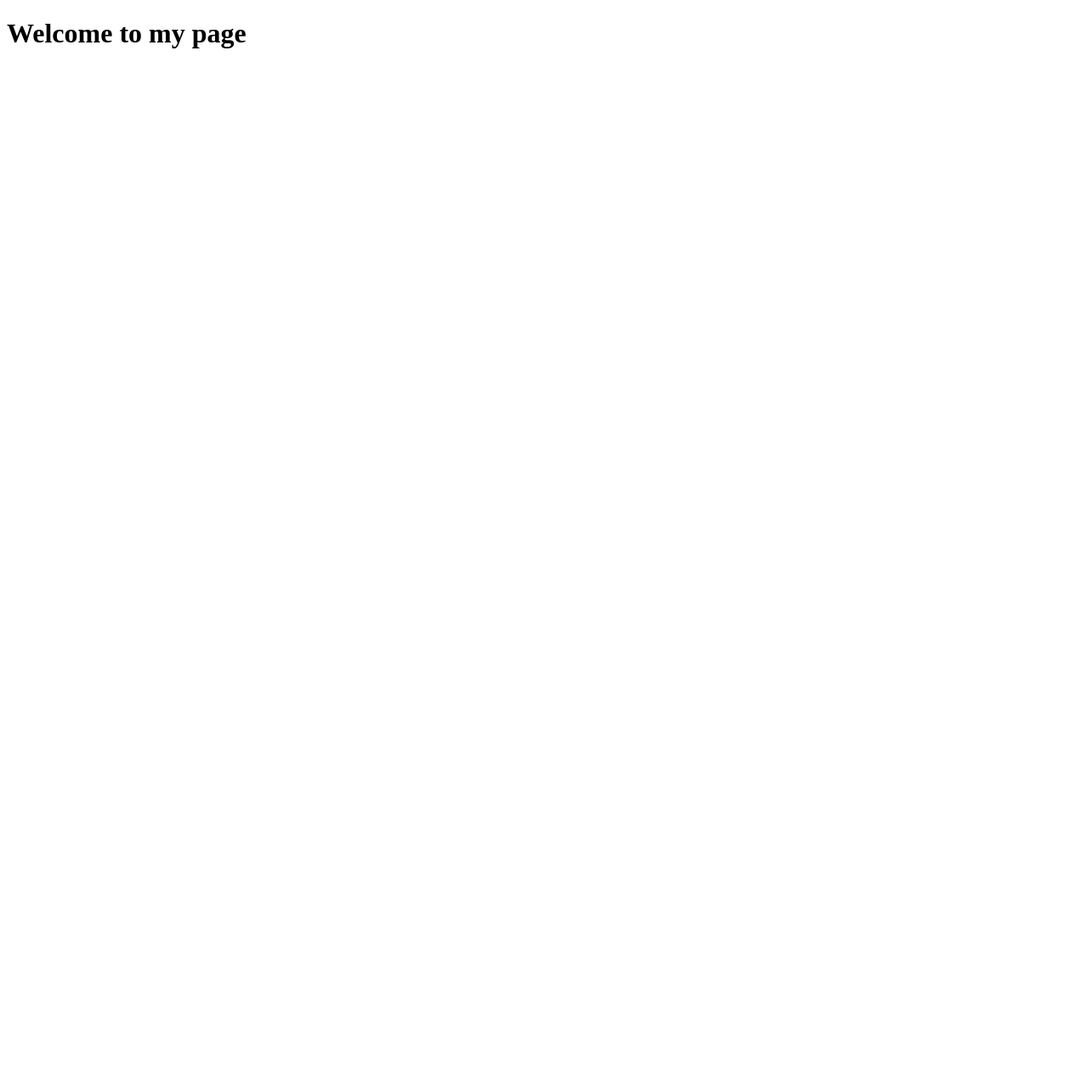
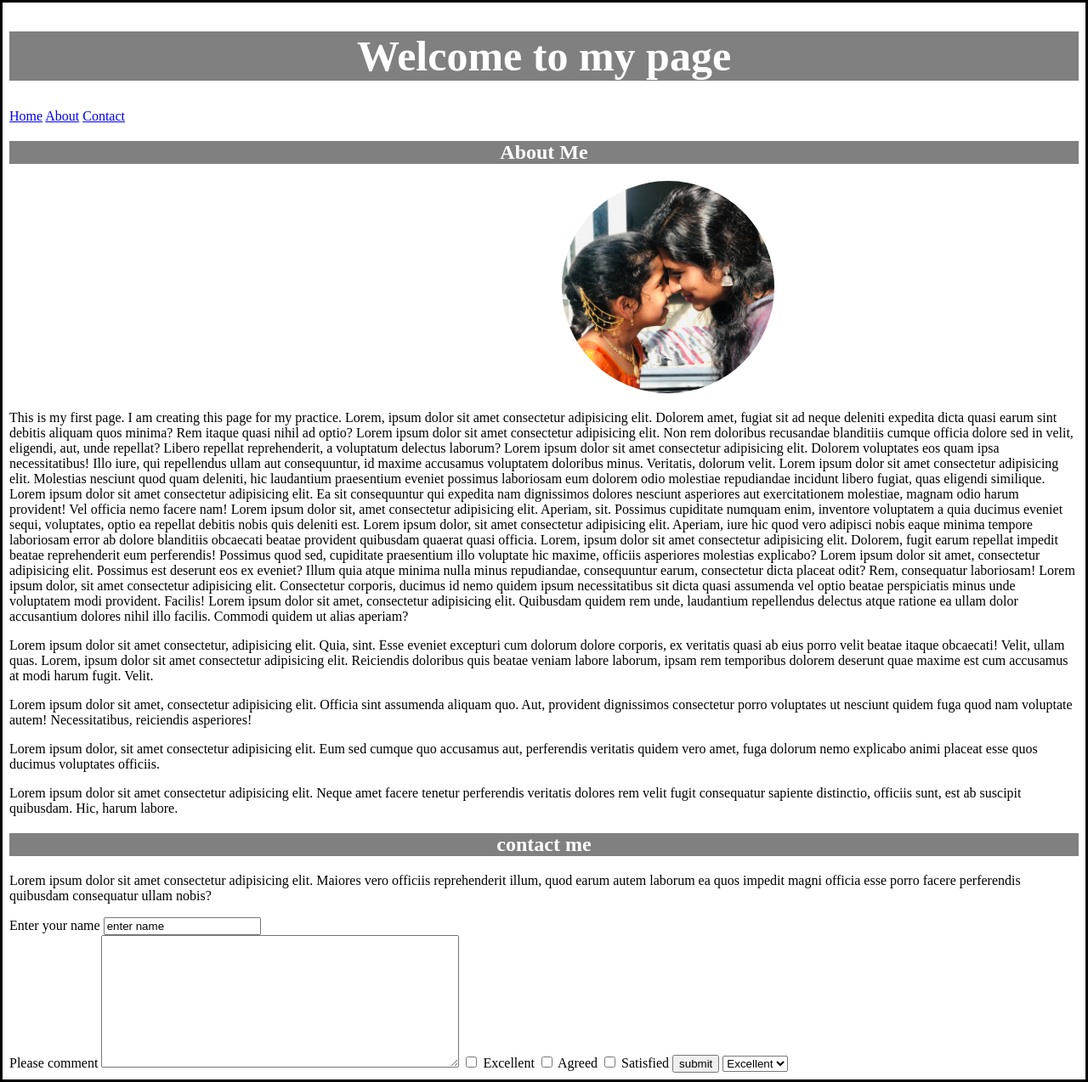
Before and after one commit to lavanya221287/mydemo, a plain HTML site: page index.html in a window 1280 px wide. Shown: the whole page at 85% size. Before the commit the page ends 800 px from the top, so only its background shows below. Drawn offline with Linux system fonts and the light colour scheme.

Commit message:
adding my demo page

```diff
--- /dev/null
+++ b/CSS/style.css
@@ -0,0 +1,25 @@
+h1{
+    font-size: 50px;
+}
+nav{
+    /* font-size: 20px; */
+}
+img{
+    height: 250px;
+    width: 250px;
+    border-radius: 50%;
+    margin-left: 650px;
+}
+html{
+    border: solid black;
+}
+h1{
+    background-color: gray;
+    color: white;
+    text-align: center;
+}
+h2{
+    background-color: gray;
+    color: white;
+    text-align: center;
+}
--- a/index.html
+++ b/index.html
@@ -5,8 +5,85 @@
     <meta http-equiv="X-UA-Compatible" content="IE=edge">
     <meta name="viewport" content="width=device-width, initial-scale=1.0">
     <title>mydemo</title>
+    <link rel="stylesheet" href="CSS\style.css">
 </head>
 <body>
     <h1>Welcome to my page</h1>
+    <header>
+        <nav>
+        <a href="#home">Home</a>
+        <a href="#about">About</a>
+        <a href="#contact">Contact</a>
+       </nav>
+    </header>
+    <section id="about">
+        <article>
+            <h2>About Me</h2>
+            <img src="Images\239506571_4188063764582037_2753529999763696650_n.jpg">
+        <p>
+            This is my first page. I am creating this page
+            for my practice.
+            Lorem, ipsum dolor sit amet consectetur adipisicing elit. Dolorem amet, fugiat sit ad neque deleniti expedita dicta quasi earum sint debitis aliquam quos minima? Rem itaque quasi nihil ad optio?
+            Lorem ipsum dolor sit amet consectetur adipisicing elit. Non rem doloribus recusandae blanditiis cumque officia dolore sed in velit, eligendi, aut, unde repellat? Libero repellat reprehenderit, a voluptatum delectus laborum?
+            Lorem ipsum dolor sit amet consectetur adipisicing elit. Dolorem voluptates eos quam ipsa necessitatibus! Illo iure, qui repellendus ullam aut consequuntur, id maxime accusamus voluptatem doloribus minus. Veritatis, dolorum velit.
+            Lorem ipsum dolor sit amet consectetur adipisicing elit. Molestias nesciunt quod quam deleniti, hic laudantium praesentium eveniet possimus laboriosam eum dolorem odio molestiae repudiandae incidunt libero fugiat, quas eligendi similique.
+            Lorem ipsum dolor sit amet consectetur adipisicing elit. Ea sit consequuntur qui expedita nam dignissimos dolores nesciunt asperiores aut exercitationem molestiae, magnam odio harum provident! Vel officia nemo facere nam!
+            Lorem ipsum dolor sit, amet consectetur adipisicing elit. Aperiam, sit. Possimus cupiditate numquam enim, inventore voluptatem a quia ducimus eveniet sequi, voluptates, optio ea repellat debitis nobis quis deleniti est.
+            Lorem ipsum dolor, sit amet consectetur adipisicing elit. Aperiam, iure hic quod vero adipisci nobis eaque minima tempore laboriosam error ab dolore blanditiis obcaecati beatae provident quibusdam quaerat quasi officia.
+            Lorem, ipsum dolor sit amet consectetur adipisicing elit. Dolorem, fugit earum repellat impedit beatae reprehenderit eum perferendis! Possimus quod sed, cupiditate praesentium illo voluptate hic maxime, officiis asperiores molestias explicabo?
+            Lorem ipsum dolor sit amet, consectetur adipisicing elit. Possimus est deserunt eos ex eveniet? Illum quia atque minima nulla minus repudiandae, consequuntur earum, consectetur dicta placeat odit? Rem, consequatur laboriosam!
+            Lorem ipsum dolor, sit amet consectetur adipisicing elit. Consectetur corporis, ducimus id nemo quidem ipsum necessitatibus sit dicta quasi assumenda vel optio beatae perspiciatis minus unde voluptatem modi provident. Facilis!
+            Lorem ipsum dolor sit amet, consectetur adipisicing elit. Quibusdam quidem rem unde, laudantium repellendus delectus atque ratione ea ullam dolor accusantium dolores nihil illo facilis. Commodi quidem ut alias aperiam?
+            <p>
+                Lorem ipsum dolor sit amet consectetur, adipisicing elit. Quia, sint. Esse eveniet excepturi cum dolorum dolore corporis, ex veritatis quasi ab eius porro velit beatae itaque obcaecati! Velit, ullam quas.
+                Lorem, ipsum dolor sit amet consectetur adipisicing elit. Reiciendis doloribus quis beatae veniam labore laborum, ipsam rem temporibus dolorem deserunt quae maxime est cum accusamus at modi harum fugit. Velit.
+
+            </p>
+            <p>
+                Lorem ipsum dolor sit amet, consectetur adipisicing elit. Officia sint assumenda aliquam quo. Aut, provident dignissimos consectetur porro voluptates ut nesciunt quidem fuga quod nam voluptate autem! Necessitatibus, reiciendis asperiores!
+                <p>Lorem ipsum dolor, sit amet consectetur adipisicing elit. Eum sed cumque quo accusamus aut, perferendis veritatis quidem vero amet, fuga dolorum nemo explicabo animi placeat esse quos ducimus voluptates officiis.
+                    <p>
+                        Lorem ipsum dolor sit amet consectetur adipisicing elit. Neque amet facere tenetur perferendis veritatis dolores rem velit fugit consequatur sapiente distinctio, officiis sunt, est ab suscipit quibusdam. Hic, harum labore.
+
+                    </p>
+                </p>
+            </p>
+        </p>
+    </article>
+    </section>
+    <footer>
+        <section id="contact">
+            <article><h2> contact me  </h2>
+                <p>
+                    Lorem ipsum dolor sit amet consectetur adipisicing elit. Maiores vero officiis reprehenderit illum, quod earum autem laborum ea quos impedit magni officia esse porro facere perferendis quibusdam consequatur ullam nobis?
+                </p></article>
+
+            <section>
+                <label for="enter">Enter your name</label>
+                <input type="text" name="name" id="enter" value="enter name"><br>
+                <label for="comment">Please comment</label>
+                <textarea rows="10" cols="50" id="comment"></textarea>
+                <input type="checkbox" name="Excellent" id="excellent">
+                <label for="excellent">Excellent</label>
+                <input type="checkbox" name="Agreed" n="Agreed">
+                <label for="Agreed">Agreed</label>
+                <input type="checkbox" name="Satisfied" name="Satisfied">
+                <label for="Satisfied">Satisfied</label>
+                <input type="button" name="submit" value="submit">
+                <select>
+                    <option>Excellent</option>
+                    <option>Agreed</option>
+                    <option>Saltisfied</option>
+
+                </select>
+            </section>
+
+
+        </section>
+
+    </footer>
+
+
+
 </body>
 </html>
```
Also changed, not shown: Images/239506571_4188063764582037_2753529999763696650_n.jpg (added), Images/9814.jpg (added), style.css (deleted).
